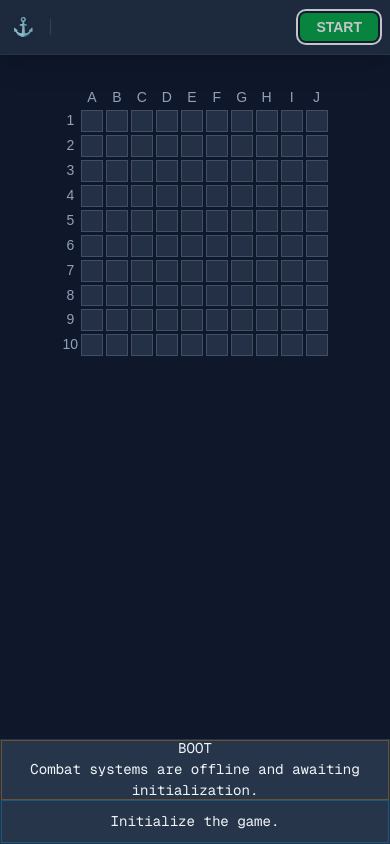
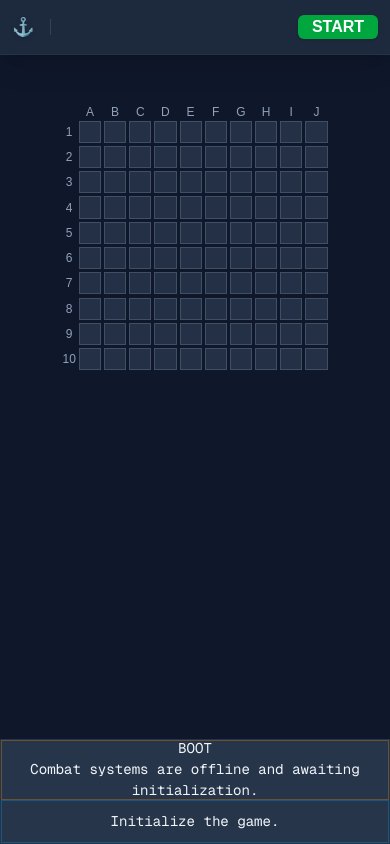
Before and after one commit to BetoCarr/sea-warfare, a Next.js app: page / in a window 390 px wide. Built offline with nearby package versions, Linux system fonts and the light colour scheme.

Commit message:
feat(responsive): stabilize mobile layout and simplify button API

```diff
--- a/src/components/board/Board.tsx
+++ b/src/components/board/Board.tsx
@@ -38,20 +38,17 @@ export default function Board({
 
     const size = boardVM.size;
 
-    // 🔴 500px fijo → necesita comportamiento fluido
-    // 🟢 max 500px
-    // 🔴 mantener aspect-ratio 1:1
-
     return (
         <div
             className={cn(
-                "max-w-full max-h-full",
+                "w-full h-full min-w-0 min-h-0",
+
             )}
         >
             <div
                 className={cn(
-                    "grid",
-                    "gap-[3px]"
+                    "w-full h-full min-w-0 min-h-0",
+                    "grid gap-[3px]",
                 )}
                 style={{
                     gridTemplateColumns: `auto repeat(${size}, minmax(0, 1fr))`,
@@ -60,9 +57,18 @@ export default function Board({
                 {/* --- Row 0: empty corner + column labels --- */}
                 <div></div>
                 {Array.from({ length: size }).map((_, i) => (
+                    // <div
+                    //     key={`col-${i}`}
+                    //     className="text-sm text-slate-400 text-center"
+                    // >
                     <div
                         key={`col-${i}`}
-                        className="text-sm text-slate-400 text-center"
+                        className="
+                            min-w-0 min-h-0
+                            flex items-center justify-center
+                            text-xs leading-none
+                            text-slate-400
+                        "
                     >
                         {String.fromCharCode(65 + i)}
                     </div>
@@ -72,7 +78,15 @@ export default function Board({
                 {boardVM.cells.map((rowData, row) => (
                     <React.Fragment key={row}>
                         {/* Row number */}
-                        <div className="text-sm text-slate-400 text-center">
+                        {/* <div className="text-sm text-slate-400 text-center"> */}
+                        <div
+                            className="
+                                min-w-0 min-h-0
+                                flex items-center justify-center
+                                text-xs leading-none
+                                text-slate-400
+                            "
+                        >
                             {row + 1}
                         </div>
 
--- a/src/components/board/Cell.tsx
+++ b/src/components/board/Cell.tsx
@@ -49,7 +49,7 @@ export default function Cell({
     };
 
     const baseStyles =
-        "w-full aspect-square flex items-center justify-center border transition-all duration-150 select-none text-sm font-bold";
+        "w-full min-w-0 min-h-0 aspect-square flex items-center justify-center border transition-all duration-150 select-none text-sm font-bold";
 
     const disabledStyles =
         disabled
--- a/src/components/game/GameScreen.tsx
+++ b/src/components/game/GameScreen.tsx
@@ -6,6 +6,7 @@ import { useSupportsHover } from "@/lib/device/useSupportsHover";
 import { useGameplayStore } from "@/lib/store/gameplay-store";
 import { useGameFlowController } from "@/application/game-flow/useGameFlowController";
 import { usePlacementController } from "@/application/placement/hooks/usePlacementController";
+import { FeedbackMessage } from "./GameStage/FeedbackMessage";
 
 export function GameScreen() {
     const supportsHover = useSupportsHover();
@@ -34,6 +35,9 @@ export function GameScreen() {
 
     return (
         <div className="min-h-[100dvh] w-full bg-slate-900 text-slate-100 flex flex-col overflow-hidden relative">
+            {placement.contract.feedback && (
+                <FeedbackMessage message={placement.contract.feedback} />
+            )}
             <Header
                 capabilities={flow.capabilities}
                 onInitialize={handleInitialize}
--- a/src/components/game/GameStage/FeedbackMessage.tsx
+++ b/src/components/game/GameStage/FeedbackMessage.tsx
@@ -14,12 +14,27 @@ export const FeedbackMessage = ({
     return (
         <div
             className={clsx(
-                "flex items-center gap-2 px-2 py-2 rounded-md border shadow-md",
-                "absolute top-4 left-1/2 -translate-x-1/2 z-50",
-                "text-xs leading-snug max-w-[90vw]",
-                "sm:gap-3 sm:px-4 sm:py-3 sm:text-sm sm:max-w-md",
+                // Layout
+                "absolute left-1/2 top-[clamp(3rem,5dvh,4rem)] z-70",
+                "flex items-center justify-center",
+                "w-[clamp(13rem,60vw,22rem)]",
+
+                "-translate-x-1/2",
+
+                // Spacing
+                "gap-[clamp(0.375rem,1vw,0.625rem)]",
+                "px-[clamp(0.5rem,1.5vw,0.75rem)]",
+                "py-[clamp(0.5rem,1.5dvh,0.75rem)]",
+
+                // Typography
+                "text-center text-xs leading-tight",
+                "sm:text-sm",
                 "md:text-base md:max-w-lg",
+
+                // Visual
+                "rounded-md border shadow-md",
                 "bg-slate-800 border-slate-600 text-slate-200",
+
                 className
             )}
             role="alert"
--- a/src/components/game/GameStage/GameArea/GameArea.tsx
+++ b/src/components/game/GameStage/GameArea/GameArea.tsx
@@ -2,22 +2,31 @@ import { cn } from "@/lib/utils/utils";
 
 interface GameAreaProps {
     children: React.ReactNode;
+    className?: string;
 }
 
-export default function GameArea({ children }: GameAreaProps) {
+export default function GameArea({ children, className }: GameAreaProps) {
     return (
     <section
         className={cn(
             // Base — Mobile Portrait
             "flex-1 min-h-0 w-full max-w-full",
-            // "flex flex-col items-center justify-between gap-30",
             "flex flex-col items-center justify-start",
+
+            // Vertical spacing
+            "gap-[clamp(1.5rem,5dvh,2.5rem)]",
+            "pt-[clamp(2rem,6dvh,3.5rem)]",
+
+
+            // Horizontal spacing
+            "px-[clamp(0.5rem,3vw,1rem)]",
 
             // Tablet / Desktop
             // "md:flex-row md:justify-center",
 
             // Transitions
             "transition-transform duration-500",
+            className,
         )}
     >
             {children}
--- a/src/components/game/GameStage/GameStage.tsx
+++ b/src/components/game/GameStage/GameStage.tsx
@@ -73,16 +73,16 @@ export const GameStage = ({
                 "transition-all duration-700 ease-in-out",
             )}
         >
-            {placement.contract.feedback && (
+            {/* {placement.contract.feedback && (
                 <FeedbackMessage message={placement.contract.feedback} />
-            )}
+            )} */}
 
             <GameArea>
                 <div
                     className={cn(
                         // Base — Mobile Portrait
                         // "w-[300px] h-[300px] mt-8",
-                        "size-[clamp(240px,31.4dvh,300px)] mt-8",
+                        "size-[clamp(210px,31.4dvh,300px)]",
 
                         // Tablet Portrait
                         // "[@media_(min-width:768px)_and_(orientation:portrait)]:w-[500px]",
@@ -130,7 +130,7 @@ export const GameStage = ({
                 {capabilities.canAttack && (
                     <div
                         className={cn(
-                            "size-[clamp(240px,31.4dvh,300px)] mt-8",
+                            "size-[clamp(210px,31.4dvh,300px)]",
 
                             // // Base — Mobile Portrait
                             // "w-[300px] h-[300px]",
--- a/src/components/game/GameStage/PlacementBar/OrientationToggle.tsx
+++ b/src/components/game/GameStage/PlacementBar/OrientationToggle.tsx
@@ -7,12 +7,13 @@ export function OrientationToggle({ onToggle }: OrientationToggleProps) {
         <button
             onClick={onToggle}
             className="
-                w-[80px] shrink-0 h-12
-                flex items-center justify-center gap-3
+                w-[clamp(4.5rem,18vw,5rem)] shrink-0
+                h-[clamp(2.75rem,7dvh,3rem)]
+                flex items-center justify-center gap-[clamp(0.375rem,1.5vw,0.75rem)]
                 rounded-md
                 border border-slate-700
                 bg-slate-800
-                text-xs font-mono uppercase tracking-wider
+                text-[clamp(0.625rem,1.8vw,0.75rem)] font-mono uppercase tracking-wider
                 text-slate-300
                 transition-all duration-200
                 hover:border-slate-500
@@ -22,7 +23,7 @@ export function OrientationToggle({ onToggle }: OrientationToggleProps) {
             "
             aria-label="Rotate"
         >
-            <span className="px-1.5 py-0.5 rounded border border-slate-600 text-slate-400">
+            <span className="rounded border border-slate-600 px-[clamp(0.25rem,0.75vw,0.375rem)] py-0.5 text-slate-400">
                 R
             </span>
 
--- a/src/components/game/GameStage/PlacementBar/PlacementBar.tsx
+++ b/src/components/game/GameStage/PlacementBar/PlacementBar.tsx
@@ -31,26 +31,23 @@ export default function PlacementBar({
             className={cn(
                 "w-full",
                 "h-[clamp(120px,16.7dvh,160px)]",
-                "mb-3",
-                // "flex flex-wrap"
+                // "mb-3",
+                "mt-8"
 
-
-                // "w-[219px] h-[500px] flex flex-col bg-gray-800 p-2", desktop
                 // "[@media_(max-width:767px)_and_(orientation:portrait)]:w-full"
-
             )}
         >
             <div
                 className={cn(
                     // Layout
                     "h-full min-h-0",
-                    "flex flex-wrap items-start gap-2",
+                    "flex flex-wrap items-start gap-[clamp(0.375rem,1.5vw,0.75rem)]",
                 )}
             >
                 <div
                     className={cn(
-                        "flex items-center gap-2",
-                        "w-[200px] shrink-0",
+                        "flex min-w-0 items-center gap-[clamp(0.375rem,1.5vw,0.75rem)]",
+                        "w-[clamp(11rem,30vw,12.5rem)] shrink-0",
                     )}
                 >
                     <OrientationToggle onToggle={onRotate} />
--- a/src/components/game/GameStage/PlacementBar/SecondaryInformation.tsx
+++ b/src/components/game/GameStage/PlacementBar/SecondaryInformation.tsx
@@ -11,7 +11,7 @@ export default function SecondaryInformation({
     orientation,
 }: SecondaryInformationProps) {
     return (
-        <div className="flex-1 min-w-0 pt-4 text-xs font-mono text-slate-400">
+        <div className="min-w-0 flex-1 pt-[clamp(0.25rem,1.5vw,1rem)] text-[clamp(0.5625rem,1.8vw,0.75rem)] font-mono text-slate-400">
             <div>
                 Selected ship: {selectedShipType ?? 'None'}
             </div>
--- a/src/components/game/GameStage/PlacementBar/ShipPaletteItem.tsx
+++ b/src/components/game/GameStage/PlacementBar/ShipPaletteItem.tsx
@@ -8,11 +8,8 @@ interface ShipPaletteItemProps {
     onSelect: () => void;
 }
 
-const SHIP_SEGMENT_SIZE = 20;
-const SHIP_SEGMENT_GAP = 4;
-
 const getShipVisualWidth = (size: number) =>
-    size * SHIP_SEGMENT_SIZE + (size - 1) * SHIP_SEGMENT_GAP;
+    `calc(${size} * clamp(0.75rem, 3.5vw, 1.25rem) + ${size - 1} * clamp(0.125rem, 0.7vw, 0.25rem))`;
 
 export function ShipPaletteItem({
     type,
@@ -25,9 +22,9 @@ export function ShipPaletteItem({
         <button
             onClick={onSelect}
             className={`
-                w-auto h-[48px]
+                h-[clamp(2.75rem,7dvh,3rem)] max-w-full min-w-0 w-auto
                 flex flex-col items-start justify-center gap-1
-                p-2 py-1
+                px-[clamp(0.375rem,1.5vw,0.5rem)] py-1
                 rounded-md
                 border
                 transition-all duration-200
@@ -40,7 +37,7 @@ export function ShipPaletteItem({
         >
             <div
                 className={`
-                    h-5
+                    h-[clamp(0.75rem,3.5vw,1.25rem)]
                     rounded-sm
                     ${SHIP_COLORS[type]}
                 `}
--- a/src/components/game/Header.tsx
+++ b/src/components/game/Header.tsx
@@ -13,9 +13,7 @@ export function Header({capabilities, onInitialize, onConfirmFleet }: HeaderProp
         if (capabilities.canInitializeGame) {
             return (
                 <Button
-                    variant="success"
                     onClick={onInitialize}
-                    pulse={true}
                 >
                     <span className="hidden sm:inline">
                         INITIALIZE SYSTEM
@@ -31,9 +29,7 @@ export function Header({capabilities, onInitialize, onConfirmFleet }: HeaderProp
         if (capabilities.canConfirmFleet) {
             return (
                 <Button
-                    variant="success"
                     onClick={onConfirmFleet}
-                    pulse={true}
                 >
                     <span className="sm:hidden">
                         CONFIRM
@@ -45,16 +41,16 @@ export function Header({capabilities, onInitialize, onConfirmFleet }: HeaderProp
             );
         }
 
-        if (capabilities.canRestartGame) {
-            return (
-                <Button
-                variant="secondary"
-                onClick={() => window.location.reload()} // TODO:
-                >                                          // Replace full page reload with a proper game reset action
-                    REMATCH
-                </Button>
-            );
-        }
+        // if (capabilities.canRestartGame) {
+        //     return (
+        //         <Button
+        //         variant="secondary"
+        //         onClick={() => window.location.reload()} // TODO:
+        //         >                                          // Replace full page reload with a proper game reset action
+        //             REMATCH
+        //         </Button>
+        //     );
+        // }
             return null;
         };
 
--- a/src/components/ui/Button.tsx
+++ b/src/components/ui/Button.tsx
@@ -1,63 +1,29 @@
 import React from 'react';
-
-
-
 import { cn } from '@/lib/utils/utils';
 
-interface ButtonProps extends React.ButtonHTMLAttributes<HTMLButtonElement> {
-  variant?: 'primary' | 'secondary' | 'success' | 'ghost' | 'outline';
-  size?: 'default' | 'sm' | 'icon';
-  fullWidth?: boolean;
-  pulse?: boolean;
-  className?: string;
-}
+type ButtonProps = React.ButtonHTMLAttributes<HTMLButtonElement>;
 
 export const Button: React.FC<ButtonProps> = ({
-  variant = 'primary',
-  size = 'default',
-  fullWidth = false,
-  pulse = false,
-  className = '',
+  className,
   children,
   ...rest
 }) => {
-  const baseClasses =
-    'inline-flex items-center justify-center rounded-md font-semibold ' +
-    'transition-all duration-200 ' +
-    'focus-visible:outline-none focus-visible:ring-2 focus-visible:ring-offset-2 ' +
-    'disabled:opacity-50 disabled:cursor-not-allowed';
-
-  const variantClasses = {
-    primary:
-      'bg-blue-600 text-white hover:bg-blue-500 focus-visible:ring-blue-500 shadow-sm',
-    success:
-      'bg-green-600 text-white hover:bg-green-500 focus-visible:ring-green-500 shadow-sm',
-    secondary:
-      'bg-slate-700 text-slate-100 hover:bg-slate-600 focus-visible:ring-slate-500',
-    ghost:
-      'bg-transparent text-slate-300 hover:bg-slate-800 hover:text-white',
-    outline:
-      'bg-transparent border border-slate-600 text-slate-300 hover:border-slate-500 hover:text-white',
-  }[variant];
-
-  const sizeClasses = {
-    default: 'py-1 px-4 text-sm',
-    sm: 'py-1 px-3 text-xs',
-    icon: 'p-2 aspect-square',
-  }[size];
-
-  const widthClass = fullWidth ? 'w-full' : 'w-auto';
-  const pulseClass = pulse ? 'animate-pulse ring-2 ring-offset-2 ring-offset-slate-900 ring-current' : '';
-
   return (
     <button
       className={cn(
-        baseClasses,
-        variantClasses,
-        sizeClasses,
-        widthClass,
-        pulseClass,
-        className
+        "w-full h-full",
+        "inline-flex items-center justify-center",
+        "rounded-md",
+        "font-semibold",
+        "transition-all duration-200",
+        "focus-visible:outline-none",
+        "focus-visible:ring-2 focus-visible:ring-offset-2",
+        "focus-visible:ring-green-500",
+        "disabled:opacity-50 disabled:cursor-not-allowed",
+        "bg-green-600 text-white",
+        "hover:bg-green-500",
+        "shadow-sm",
+        className,
       )}
       {...rest}
     >
```
